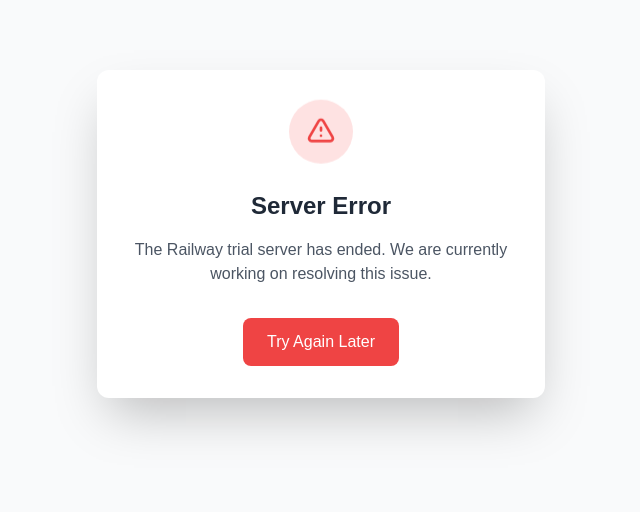
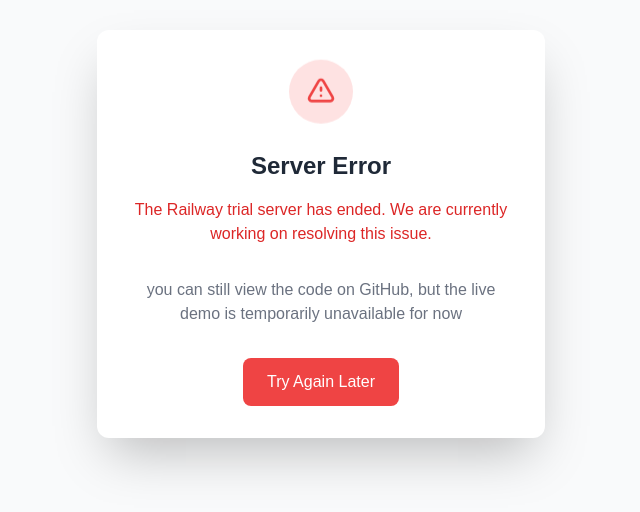
Before and after one commit to Abdallah-Wael10/Abdallah-wael-Portfolio, a Next.js app: page /componant/errorCard in a window 1280 px wide. Shown: the part 166-678 px from the top of the page, without its empty margins (319-959 px from the left). Built offline with nearby package versions, Linux system fonts and the light colour scheme.

Commit message:
last update

```diff
--- a/src/app/componant/errorCard/page.jsx
+++ b/src/app/componant/errorCard/page.jsx
@@ -23,10 +23,14 @@
         <h2 className="text-2xl font-bold text-center text-gray-800 mb-4">
           Server Error
         </h2>
-
-        <p className="text-gray-600 text-center mb-8">
+        <p className="text-red-600 text-center mb-8">
           The Railway trial server has ended. We are currently working on resolving this issue.
         </p>
+                <p className="text-gray-500 text-center mb-8">
+  you can still view the code on GitHub, but the live demo is temporarily unavailable for now
+        </p>
+
+
 
         <div className="flex justify-center">
           <Link href="/" className="bg-red-500 hover:bg-red-600 text-white px-6 py-3 rounded-lg font-medium transform hover:scale-105 transition-all duration-200 active:scale-95">
```
